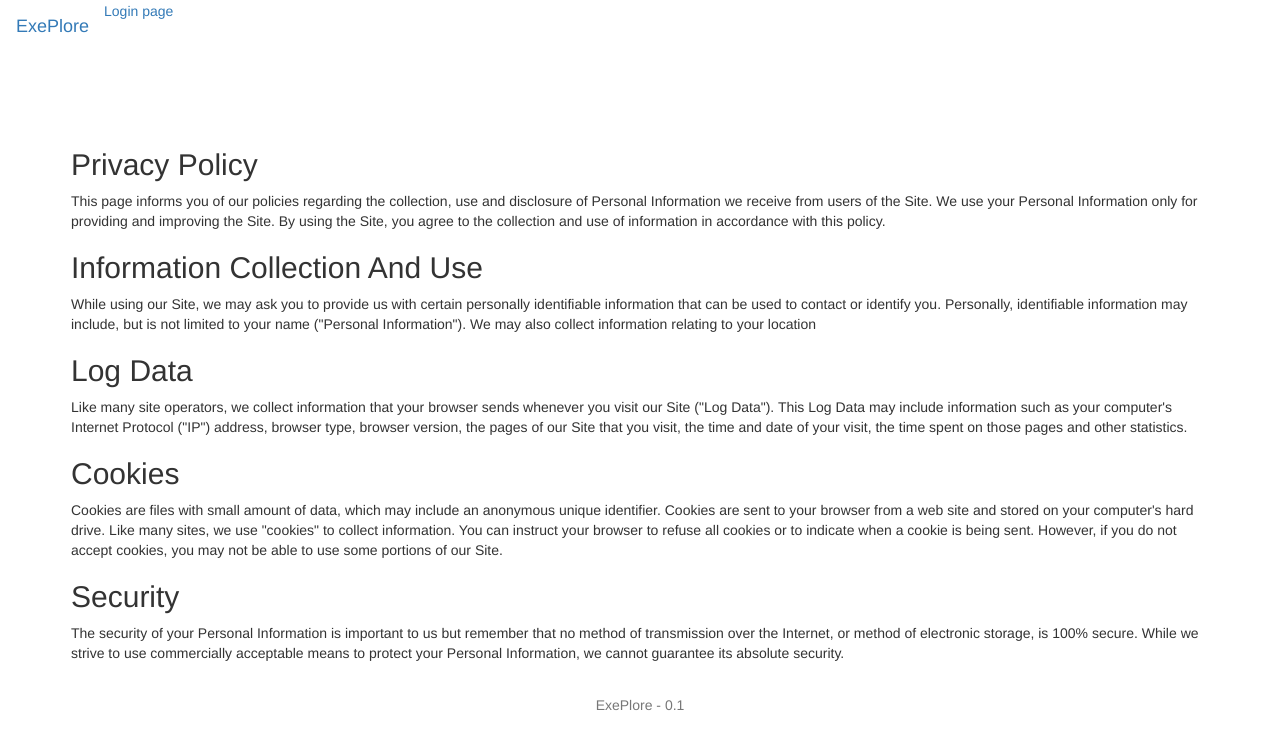
After one commit to rickybas/exeter-treasure-hunt, a Flask app: page /gdprPolicy in a window 1280 px wide. The commit adds this page. Shown: the top 750 px of the page. Run offline with Flask 2, Linux system fonts and the light colour scheme; parts of the project's set-up code (start-up, migrations or seed data) failed here and were passed over; some libraries are stand-ins or nearby versions.

Commit message:
add gpdr consent to login page #40

```diff
--- a/app/exeter_treasure_hunt.py
+++ b/app/exeter_treasure_hunt.py
@@ -36,9 +36,17 @@ def index():
 def login():
     # For reference: https://codeshack.io/login-system-python-flask-mysql/
     msg = ''
-    if request.method == 'POST' and 'username' in request.form and 'password' in request.form:
+    if request.method == 'POST' and \
+            'username' in request.form and \
+            'password' in request.form and \
+            'consent' in request.form:
         username = request.form['username']
         password = request.form['password']
+        gdpr_consent = request.form['consent']
+
+        if gdpr_consent != 'consent':
+            msg = "Check GDPR consent to continue"
+            render_template('login.html', msg=msg)
 
         # Check if account exists using MySQL
         cursor = mysql.connection.cursor(MySQLdb.cursors.DictCursor)
@@ -101,6 +109,10 @@ def is_answer_correct():
 
     return redirect(url_for('login')), 401
 
+@app.route('/gdprPolicy', methods=['GET', 'POST'])
+def gdprPolicy():
+    return render_template('gdprPolicy.html', APP_NAME=APP_NAME, VERSION=VERSION)
+
 @app.route('/reset')
 def reset():
     session['cards'] = cards_dict
--- a/app/static/styles/style.css
+++ b/app/static/styles/style.css
@@ -4,6 +4,10 @@ body {
 
 form {
     border: 3px solid #f1f1f1;
+}
+
+input[type="checkbox"] {
+    margin-left: 30px;
 }
 
 input[type=text], input[type=password] {
--- /dev/null
+++ b/app/templates/gdprPolicy.html
@@ -0,0 +1,67 @@
+{% extends "bootstrap/base.html" %}
+
+<!-- {% block html_attribs %} lang="en"{% endblock %} -->
+{% block title %}{{ APP_NAME }}{% endblock %}
+
+{% block styles %}
+    {{ super() }}
+    <link rel="stylesheet" type="text/css" href="{{ url_for('static', filename='styles/style.css') }}">
+{% endblock %}
+
+{% block scripts %}
+    {{ super() }}
+{% endblock %}
+
+{% block navbar %}
+    <nav class="navbar navbar-expand-md navbar-dark fixed-top bg-dark">
+        <a class="navbar-brand" href="./">{{ APP_NAME }}</a>
+        <a class="float-right" href="/login" style="margin-left: auto">Login page</a>
+    </nav>
+{% endblock %}
+
+
+{% block content %}
+    <div class="container">
+        <br/><br/>
+
+        <h2>Privacy Policy</h2>
+        This page informs you of our policies regarding the collection, use and disclosure of Personal Information we
+        receive from users of the Site.
+
+        We use your Personal Information only for providing and improving the Site. By using the Site, you agree to the
+        collection and use of information in accordance with this policy.
+
+        <h2>Information Collection And Use</h2>
+        While using our Site, we may ask you to provide us with certain personally identifiable information that can be
+        used to contact or identify you. Personally, identifiable information may include, but is not limited to your
+        name ("Personal Information"). We may also collect information relating to your location
+
+        <h2>Log Data</h2>
+        Like many site operators, we collect information that your browser sends whenever you visit our Site ("Log
+        Data").
+
+        This Log Data may include information such as your computer's Internet Protocol ("IP") address, browser type,
+        browser version, the pages of our Site that you visit, the time and date of your visit, the time spent on those
+        pages and other statistics.
+
+        <h2>Cookies</h2>
+        Cookies are files with small amount of data, which may include an anonymous unique identifier. Cookies are sent
+        to your browser from a web site and stored on your computer's hard drive.
+
+        Like many sites, we use "cookies" to collect information. You can instruct your browser to refuse all cookies or
+        to indicate when a cookie is being sent. However, if you do not accept cookies, you may not be able to use some
+        portions of our Site.
+
+        <h2>Security</h2>
+        The security of your Personal Information is important to us but remember that no method of transmission over
+        the Internet, or method of electronic storage, is 100% secure. While we strive to use commercially acceptable
+        means to protect your Personal Information, we cannot guarantee its absolute security.
+
+    </div>
+
+    <footer class="footer">
+        <div class="container text-center">
+            <span class="text-muted">{{ APP_NAME }} - {{ VERSION }}</span>
+        </div>
+    </footer>
+{% endblock %}
--- a/app/templates/index.html
+++ b/app/templates/index.html
@@ -48,6 +48,9 @@
         <a href="/map">Go to map</a>
         <br/>
         <a href="/cards">Go to cards</a>
+        <br/>
+        <br/>
+        <a href="/reset">Reset</a>
     </div>
 
     <footer class="footer">
--- a/app/templates/login.html
+++ b/app/templates/login.html
@@ -53,6 +53,11 @@
         <input type="text" name="username" placeholder="Username" id="username" required>
         <label for="password"></label>
         <input type="password" name="password" placeholder="Password" id="password" required>
+
+        <label for="consent">GDPR consent, <a href="{{ url_for('gdprPolicy') }}">read our policy</a></label>
+        <input name="consent" type="checkbox" class="form-check-input" id="consent" value="consent" required>
+
+        <br>
         <div class="msg">{{ msg }}</div>
         <div class="text-center">
             <input type="submit" value="Login">
```
Also changed, not shown: 4 other files.
